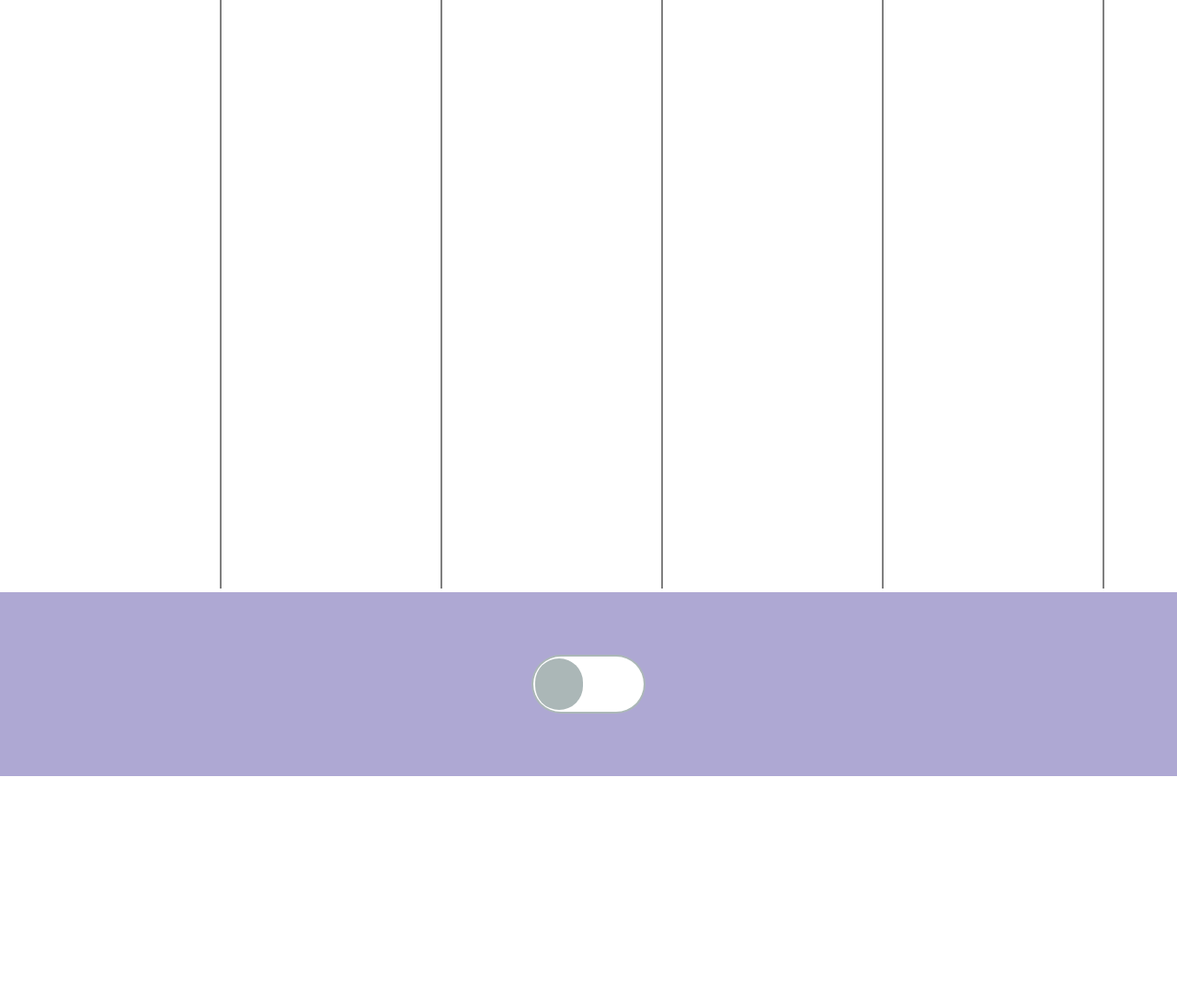
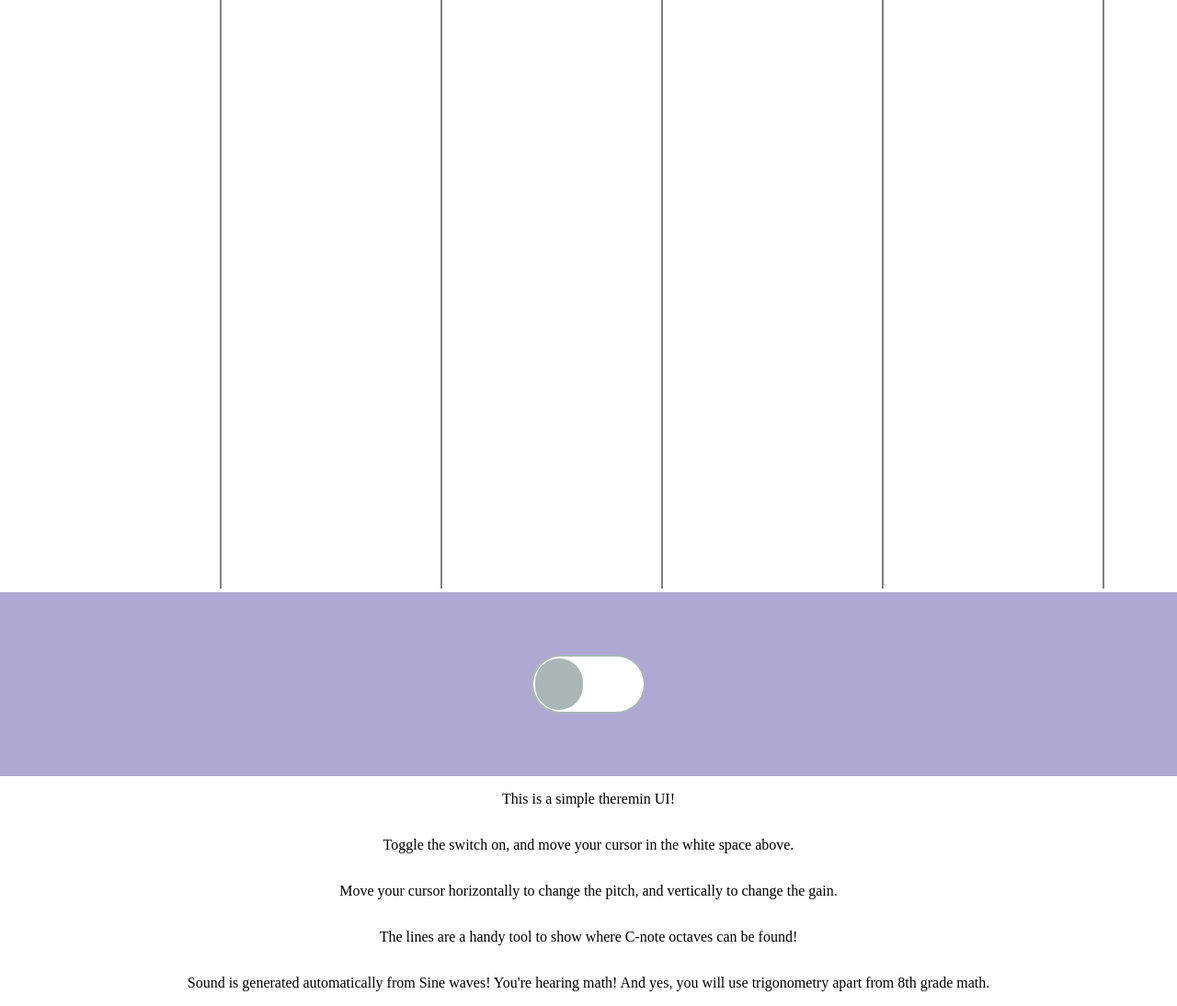
Before and after one commit to C-Powers/WebTheremin, a website: page public/index.html in a window 1280 px wide. Shown: the whole page at 92% size. Before the commit the page ends 844 px from the top, so only its background shows below. Drawn offline with Linux system fonts and the light colour scheme.

Commit message:
👌👌👌👌👌💄💄:alien:

```diff
--- a/public/index.html
+++ b/public/index.html
@@ -14,11 +14,30 @@
 <div>
     <canvas id="canvas"></canvas>
 
-    <div class="flex-parent"id="controls">
+    <div class="flex-parent" id="controls">
       <div class="switch">
         <input id="cmn-toggle-4" class="cmn-toggle cmn-toggle-round-flat" type="checkbox">
         <label for="cmn-toggle-4"></label>
       </div>
+    </div>
+
+    <div class="flex-text">
+      <p>
+        This is a simple theremin UI!
+      </p>
+      <p>
+        Toggle the switch on, and move your cursor in the white space above.
+      </p>
+      <p>
+        Move your cursor horizontally to change the pitch, and vertically to change the gain.
+      </p>
+      <p>
+        The lines are a handy tool to show where C-note octaves can be found!
+      </p>
+      <p>
+        Sound is generated automatically from Sine waves! You're hearing math!
+        And yes, you will use trigonometry apart from 8th grade math.
+      </p>
     </div>
 </div>
 
--- a/public/js/sounds.js
+++ b/public/js/sounds.js
@@ -14,7 +14,11 @@
   function variableFreq() {
     let numerator = -delta.x
     let freqMod = Math.pow(2, numerator/(12*step));
-    let gainMod = delta.y > docHeight ? 1 : delta.y/docHeight;
+
+    const CONTROLS_BORDER = document.getElementById('controls')
+                                    .getBoundingClientRect()
+                                    .top
+    let gainMod = delta.y > CONTROLS_BORDER ? 1 : delta.y/CONTROLS_BORDER;
 
     oscillator.frequency.value = maxHighFreq * freqMod;
     if(MAKESOUND) {
--- a/public/style.css
+++ b/public/style.css
@@ -7,6 +7,13 @@ html, body {
 .flex-parent {
   display:flex;
   flex-direction: row;
+  justify-content: center;
+  align-items: center;
+}
+
+.flex-text {
+  display:flex;
+  flex-direction: column;
   justify-content: center;
   align-items: center;
 }
```
